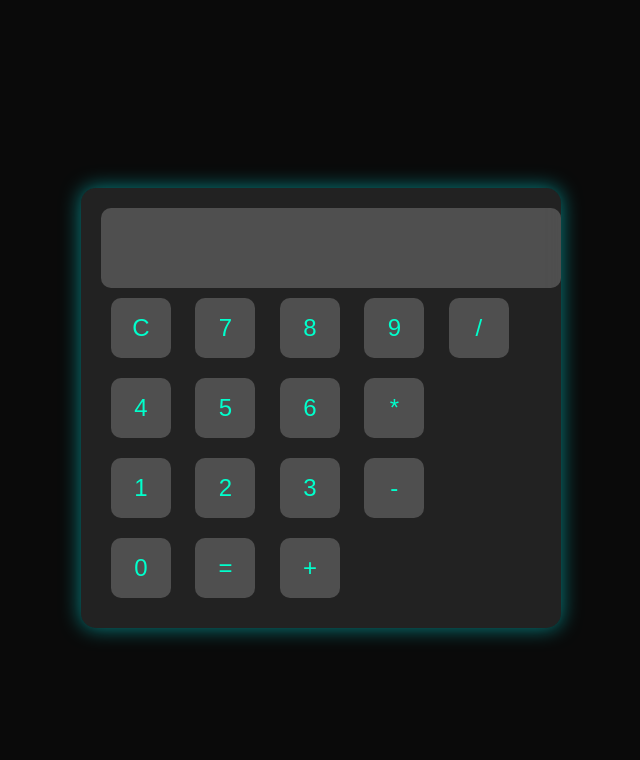
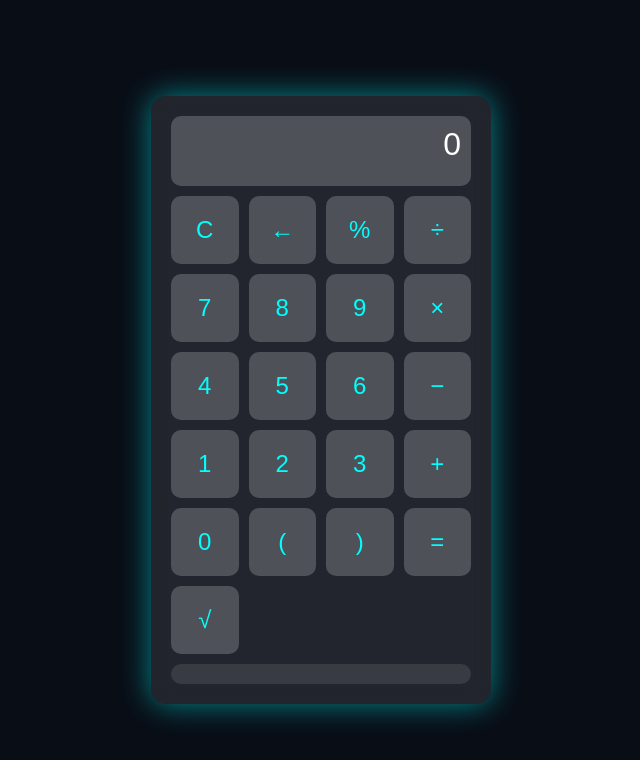
Before and after one commit to susstaber446-ops/pocket-neon-calc, a plain HTML site: page index.html in a window 1280 px wide. Shown: the whole page, without its empty margins (319-959 px from the left). Drawn offline with Linux system fonts and the light colour scheme.

Commit message:
feat: add neon dark glassmorphism calculator

```diff
--- a/index.html
+++ b/index.html
@@ -3,93 +3,124 @@
 <head>
     <meta charset="UTF-8">
     <meta name="viewport" content="width=device-width, initial-scale=1.0">
-    <title>Neon Calculator</title>
+    <title>Neon Glassmorphism Calculator</title>
     <style>
         body {
+            background-color: #090d16;
+            color: white;
+            font-family: Arial, sans-serif;
             display: flex;
             justify-content: center;
             align-items: center;
             height: 100vh;
-            background-color: #0a0a0a;
-            font-family: Arial, sans-serif;
+            margin: 0;
+            overflow: hidden;
         }
         .calculator {
             background: rgba(255, 255, 255, 0.1);
+            backdrop-filter: blur(10px);
             border-radius: 15px;
             padding: 20px;
-            box-shadow: 0 0 20px rgba(0, 255, 255, 0.5);
-            backdrop-filter: blur(10px);
+            box-shadow: 0 0 30px rgba(0, 255, 255, 0.5);
+            width: 300px;
         }
         .display {
-            width: 100%;
-            height: 60px;
+            background: rgba(255, 255, 255, 0.2);
+            border-radius: 10px;
+            padding: 10px;
+            font-size: 2em;
+            text-align: right;
+            margin-bottom: 10px;
+            height: 50px;
+            overflow: hidden;
+        }
+        .buttons {
+            display: grid;
+            grid-template-columns: repeat(4, 1fr);
+            gap: 10px;
+        }
+        button {
             background: rgba(255, 255, 255, 0.2);
             border: none;
             border-radius: 10px;
-            font-size: 2em;
-            text-align: right;
-            padding: 10px;
-            color: #00ffcc;
-        }
-        button {
-            width: 60px;
-            height: 60px;
-            margin: 10px;
-            border: none;
-            border-radius: 10px;
-            background: rgba(255, 255, 255, 0.2);
-            color: #00ffcc;
+            padding: 20px;
             font-size: 1.5em;
+            color: #00ffff;
             cursor: pointer;
-            transition: background 0.3s, transform 0.2s;
+            transition: background 0.3s, transform 0.1s;
         }
         button:hover {
-            background: rgba(0, 255, 255, 0.3);
-            transform: scale(1.1);
+            background: rgba(255, 255, 255, 0.3);
+        }
+        button:active {
+            transform: scale(0.95);
+        }
+        .history {
+            max-height: 100px;
+            overflow-y: auto;
+            margin-top: 10px;
+            background: rgba(255, 255, 255, 0.1);
+            border-radius: 10px;
+            padding: 10px;
         }
     </style>
 </head>
 <body>
     <div class="calculator">
-        <input type="text" class="display" id="display" disabled />
-        <div>
+        <div class="display" id="display">0</div>
+        <div class="buttons">
             <button onclick="clearDisplay()">C</button>
+            <button onclick="backspace()">←</button>
+            <button onclick="appendToDisplay('%')">%</button>
+            <button onclick="appendToDisplay('/')">÷</button>
             <button onclick="appendToDisplay('7')">7</button>
             <button onclick="appendToDisplay('8')">8</button>
             <button onclick="appendToDisplay('9')">9</button>
-            <button onclick="appendToDisplay('/')">/</button>
-        </div>
-        <div>
+            <button onclick="appendToDisplay('*')">×</button>
             <button onclick="appendToDisplay('4')">4</button>
             <button onclick="appendToDisplay('5')">5</button>
             <button onclick="appendToDisplay('6')">6</button>
-            <button onclick="appendToDisplay('*')">*</button>
-        </div>
-        <div>
+            <button onclick="appendToDisplay('-')">−</button>
             <button onclick="appendToDisplay('1')">1</button>
             <button onclick="appendToDisplay('2')">2</button>
             <button onclick="appendToDisplay('3')">3</button>
-            <button onclick="appendToDisplay('-')">-</button>
+            <button onclick="appendToDisplay('+')">+</button>
+            <button onclick="appendToDisplay('0')">0</button>
+            <button onclick="appendToDisplay('(')">(</button>
+            <button onclick="appendToDisplay(')')">)</button>
+            <button onclick="calculate()">=</button>
+            <button onclick="appendToDisplay('√')">√</button>
         </div>
-        <div>
-            <button onclick="appendToDisplay('0')">0</button>
-            <button onclick="calculate()">=</button>
-            <button onclick="appendToDisplay('+')">+</button>
-        </div>
+        <div class="history" id="history"></div>
     </div>
     <script>
+        let display = document.getElementById('display');
+        let history = document.getElementById('history');
+        let currentInput = '';
+
         function appendToDisplay(value) {
-            document.getElementById('display').value += value;
+            currentInput += value;
+            display.innerText = currentInput;
         }
+
         function clearDisplay() {
-            document.getElementById('display').value = '';
+            currentInput = '';
+            display.innerText = '0';
         }
+
+        function backspace() {
+            currentInput = currentInput.slice(0, -1);
+            display.innerText = currentInput || '0';
+        }
+
         function calculate() {
-            const display = document.getElementById('display');
             try {
-                display.value = eval(display.value);
+                let result = eval(currentInput.replace(/√/g, 'Math.sqrt'));
+                history.innerHTML += '<div>' + currentInput + ' = ' + result + '</div>';
+                currentInput = result.toString();
+                display.innerText = currentInput;
             } catch (error) {
-                display.value = 'Error';
+                display.innerText = 'Error';
             }
         }
     </script>
```
